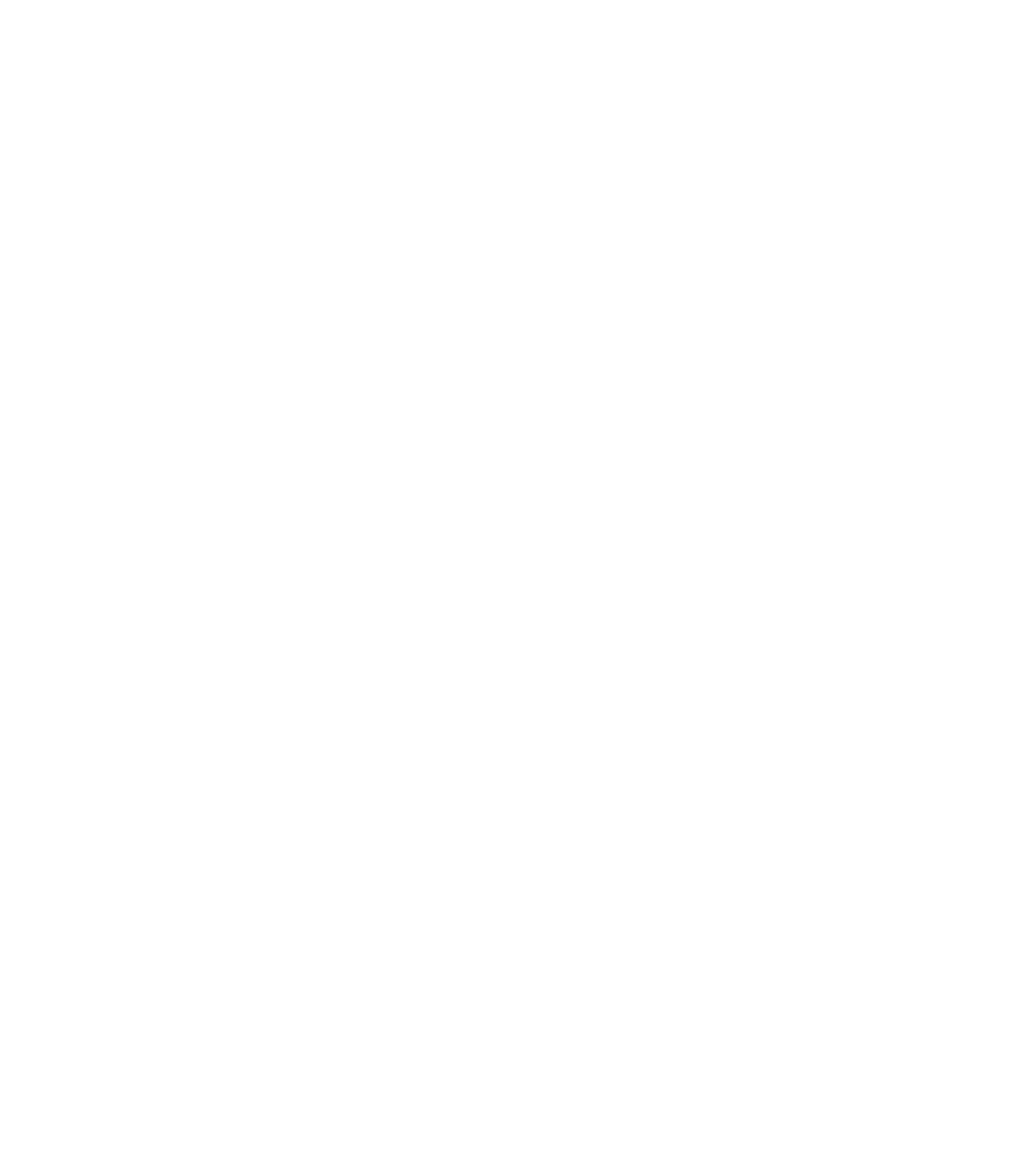
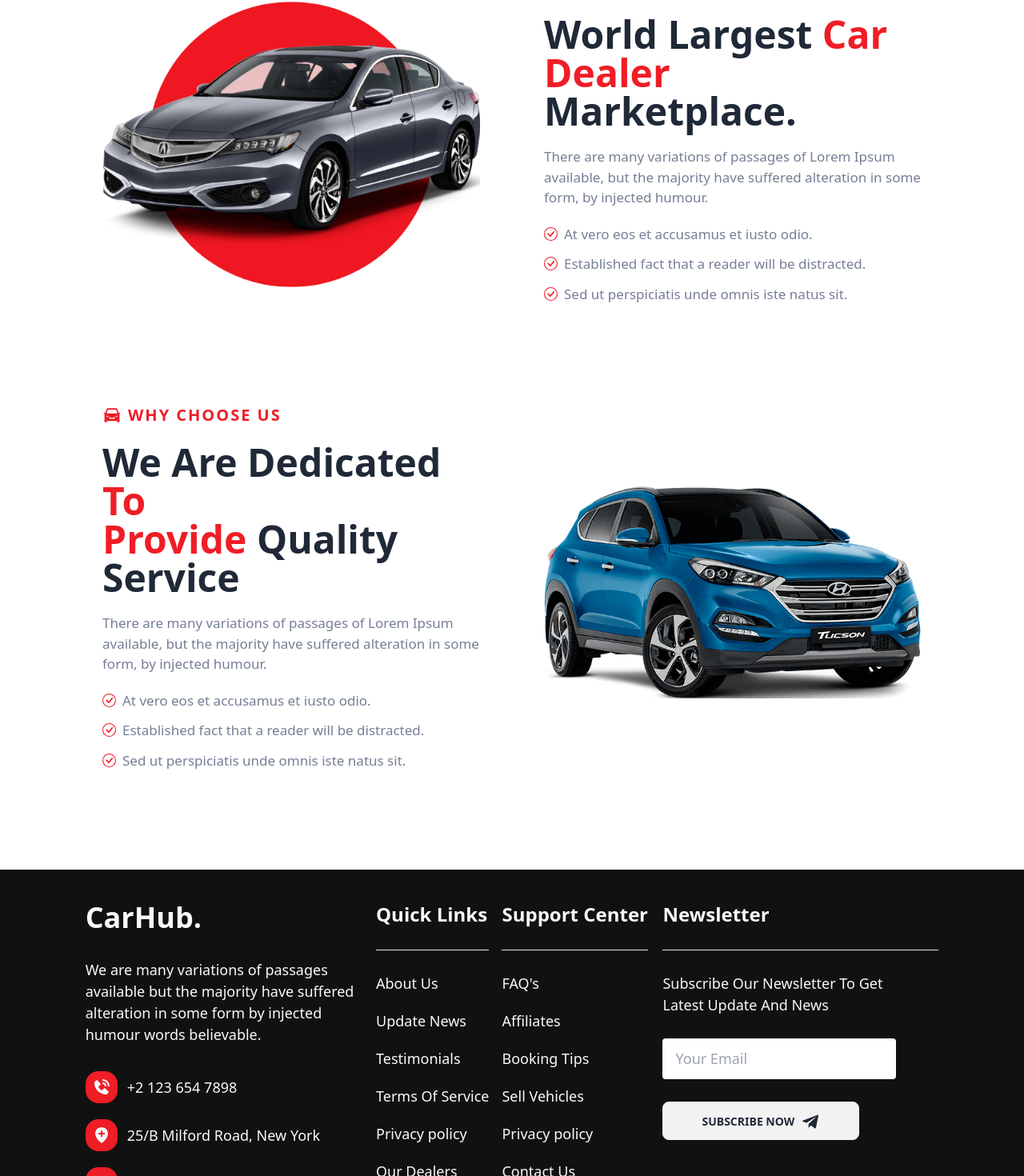
Before and after one commit to Mohammadashif007/motex-client, a React (Vite) app: page / in a window 1280 px wide. Shown: the part 1011-2481 px from the top of the page at 80% size. Before the commit the page ends 892 px from the top, so only its background shows below. Built offline with nearby package versions, Linux system fonts and the light colour scheme.

Commit message:
home page footer section added

```diff
--- a/package.json
+++ b/package.json
@@ -13,6 +13,7 @@
     "match-sorter": "^6.3.1",
     "react": "^18.2.0",
     "react-dom": "^18.2.0",
+    "react-icons": "^4.11.0",
     "react-router-dom": "^6.17.0",
     "sort-by": "^1.2.0"
   },
--- /dev/null
+++ b/src/components/AboutSection/AboutSection.jsx
@@ -0,0 +1,56 @@
+import React from "react";
+import { BsCheckCircle } from "react-icons/bs";
+import { AiFillCar } from "react-icons/ai";
+import img from "../../assets/01.png";
+
+const AboutSection = () => {
+    return (
+        <div className="flex items-center gap-20 w-4/5 mx-auto my-28">
+            <div className="flex-1">
+                <img src={img} alt="" />
+            </div>
+            <div className="flex-1">
+                <div className="flex gap-2 text-[#EF1D26] items-center">
+                    <i className="text-2xl">
+                        <AiFillCar />
+                    </i>
+                    <p className="text-[20px] font-bold tracking-widest">
+                        ABOUT US
+                    </p>
+                </div>
+                <h3 className="text-5xl font-bold  my-5">
+                    World Largest{" "}
+                    <span className="text-[#EF1D26]">
+                        Car <br /> Dealer
+                    </span>{" "}
+                    Marketplace.
+                </h3>
+                <p className="my-5 text-[#757F95] text-[17px]">
+                    There are many variations of passages of Lorem Ipsum
+                    available, but the majority have suffered alteration in some
+                    form, by injected humour.
+                </p>
+                <div className="flex items-center gap-2 mb-3 text-[17px] text-[#757F95]">
+                    <i className="text-[#EF1D26]">
+                        <BsCheckCircle />
+                    </i>
+                    <p>At vero eos et accusamus et iusto odio.</p>
+                </div>
+                <div className="flex items-center gap-2 mb-3 text-[17px] text-[#757F95]">
+                    <i className="text-[#EF1D26]">
+                        <BsCheckCircle />
+                    </i>
+                    <p>Established fact that a reader will be distracted.</p>
+                </div>
+                <div className="flex items-center gap-2 mb-3 text-[17px] text-[#757F95]">
+                    <i className="text-[#EF1D26]">
+                        <BsCheckCircle />
+                    </i>
+                    <p>Sed ut perspiciatis unde omnis iste natus sit.</p>
+                </div>
+            </div>
+        </div>
+    );
+};
+
+export default AboutSection;
--- /dev/null
+++ b/src/components/WhyChoseUs/WhyChoseUs.jsx
@@ -0,0 +1,56 @@
+import React from "react";
+import { BsCheckCircle } from "react-icons/bs";
+import { AiFillCar } from "react-icons/ai";
+import img from "../../assets/02.png";
+
+const WhyChoseUs = () => {
+    return (
+        <div className="flex items-center gap-20 w-4/5 mx-auto my-28">
+            <div className="flex-1">
+                <div className="flex gap-2 text-[#EF1D26] items-center">
+                    <i className="text-2xl">
+                        <AiFillCar />
+                    </i>
+                    <p className="text-[20px] font-bold tracking-widest">
+                        WHY CHOOSE US
+                    </p>
+                </div>
+                <h3 className="text-5xl font-bold  my-5">
+                    We Are Dedicated{" "}
+                    <span className="text-[#EF1D26]">
+                        To <br /> Provide
+                    </span>{" "}
+                    Quality Service
+                </h3>
+                <p className="my-5 text-[#757F95] text-[17px]">
+                    There are many variations of passages of Lorem Ipsum
+                    available, but the majority have suffered alteration in some
+                    form, by injected humour.
+                </p>
+                <div className="flex items-center gap-2 mb-3 text-[17px] text-[#757F95]">
+                    <i className="text-[#EF1D26]">
+                        <BsCheckCircle />
+                    </i>
+                    <p>At vero eos et accusamus et iusto odio.</p>
+                </div>
+                <div className="flex items-center gap-2 mb-3 text-[17px] text-[#757F95]">
+                    <i className="text-[#EF1D26]">
+                        <BsCheckCircle />
+                    </i>
+                    <p>Established fact that a reader will be distracted.</p>
+                </div>
+                <div className="flex items-center gap-2 mb-3 text-[17px] text-[#757F95]">
+                    <i className="text-[#EF1D26]">
+                        <BsCheckCircle />
+                    </i>
+                    <p>Sed ut perspiciatis unde omnis iste natus sit.</p>
+                </div>
+            </div>
+            <div className="flex-1">
+                <img src={img} alt="" />
+            </div>
+        </div>
+    );
+};
+
+export default WhyChoseUs;
--- a/src/layout/Footer/Footer.jsx
+++ b/src/layout/Footer/Footer.jsx
@@ -1,9 +1,111 @@
-import React from 'react';
+import React from "react";
+import { BiSolidPhoneCall, BiSolidLocationPlus, BiLogoTelegram } from "react-icons/bi";
+import { FiMail } from "react-icons/fi";
 
 const Footer = () => {
     return (
-        <div>
-            <h1>This is footer</h1>
+        <div className=" bg-[#111111] text-[#F9F9F9]">
+            <div className="flex gap-4 w-10/12 mx-auto py-10 text-[18px]">
+                <div className="flex-1">
+                    <h2 className="text-4xl font-bold mb-8">CarHub.</h2>
+                    <p className="text-[18px] mb-8">
+                        We are many variations of passages available but the
+                        majority have suffered alteration in some form by
+                        injected humour words believable.
+                    </p>
+                    <p className="mb-5 flex gap-3 items-center">
+                        <i className="inline-block text-2xl p-2 bg-[#EF1D26] rounded-2xl">
+                            <BiSolidPhoneCall></BiSolidPhoneCall>
+                        </i>
+                        <span className="">+2 123 654 7898</span>
+                    </p>
+                    <p className="mb-5 flex gap-3 items-center">
+                        <i className="inline-block text-2xl p-2 bg-[#EF1D26] rounded-2xl">
+                            <BiSolidLocationPlus></BiSolidLocationPlus>
+                        </i>
+                        <span className="">25/B Milford Road, New York</span>
+                    </p>
+                    <p className="mb-5 flex gap-3 items-center">
+                        <i className="inline-block text-2xl p-2 bg-[#EF1D26] rounded-2xl">
+                            <FiMail></FiMail>
+                        </i>
+                        <span className="">info@example.com</span>
+                    </p>
+                </div>
+                <div className="flex-1 flex justify-center gap-4">
+                    <div>
+                        <h3 className="text-2xl font-bold mb-7">Quick Links</h3>
+                        <hr />
+                        <ul className="mt-7">
+                            <li className="mb-5">
+                                <a href="*">About Us</a>
+                            </li>
+                            <li className="mb-5">
+                                <a href="*">Update News</a>
+                            </li>
+                            <li className="mb-5">
+                                <a href="*">Testimonials</a>
+                            </li>
+                            <li className="mb-5">
+                                <a href="*">Terms Of Service</a>
+                            </li>
+                            <li className="mb-5">
+                                <a href="*">Privacy policy</a>
+                            </li>
+                            <li className="mb-5">
+                                <a href="*">Our Dealers</a>
+                            </li>
+                        </ul>
+                    </div>
+                    <div>
+                        <h3 className="text-2xl font-bold mb-7">
+                            Support Center
+                        </h3>
+                        <hr />
+                        <ul className="mt-7">
+                            <li className="mb-5">
+                                <a href="*">FAQ's</a>
+                            </li>
+                            <li className="mb-5">
+                                <a href="*">Affiliates</a>
+                            </li>
+                            <li className="mb-5">
+                                <a href="*">Booking Tips</a>
+                            </li>
+                            <li className="mb-5">
+                                {" "}
+                                <a href="*">Sell Vehicles</a>
+                            </li>
+                            <li className="mb-5">
+                                <a href="*">Privacy policy</a>
+                            </li>
+                            <li className="mb-5">
+                                <a href="*">Contact Us</a>
+                            </li>
+                        </ul>
+                    </div>
+                </div>
+                <div className="flex-1">
+                    <h3 className="text-2xl font-bold mb-7">Newsletter</h3>
+                    <hr />
+                    <p className="my-7">
+                        Subscribe Our Newsletter To Get <br /> Latest Update And
+                        News
+                    </p>
+                    <input
+                        className="mb-7 py-3 px-4 rounded"
+                        placeholder="Your Email"
+                        type="text"
+                    />
+                    <br />
+                    <button className="btn py-3 px-12">
+                        SubsCribe Now{" "}
+                        <i className="text-2xl">
+                            <BiLogoTelegram />
+                        </i>{" "}
+                    </button>
+                </div>
+            </div>
         </div>
     );
 };
--- a/src/pages/Home/Home.jsx
+++ b/src/pages/Home/Home.jsx
@@ -1,10 +1,14 @@
 import React from 'react';
 import Banner from '../../components/Banner/Banner';
+import AboutSection from '../../components/AboutSection/AboutSection';
+import WhyChoseUs from '../../components/WhyChoseUs/WhyChoseUs';
 
 const Home = () => {
     return (
         <div>
             <Banner></Banner>
+            <AboutSection></AboutSection>
+            <WhyChoseUs></WhyChoseUs>
         </div>
     );
 };
```
Also changed, not shown: 1 other file (tests, documents, lock files or other folders).
